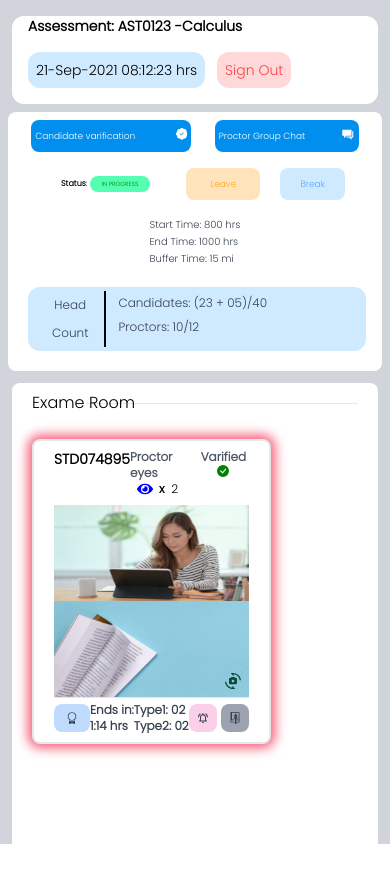
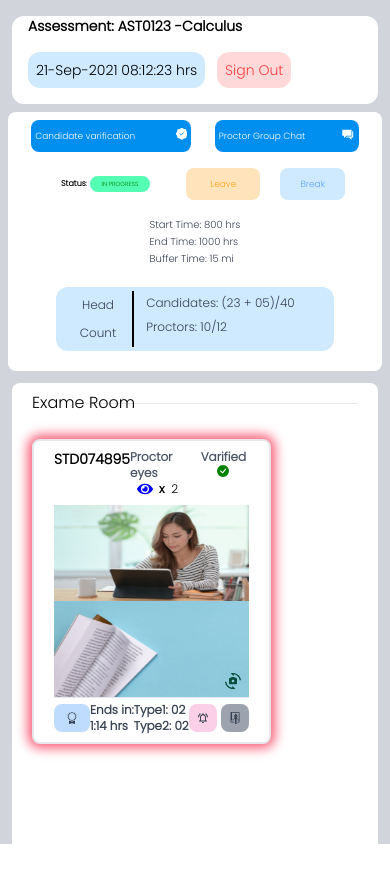
Before and after one commit to shahsawar92/proctorwebsite, a React (Create React App) app: page /home in a window 390 px wide. Shown: the top 882 px of the page. Built offline with nearby package versions, Linux system fonts and the light colour scheme.

Commit message:
created responsive design

```diff
--- a/src/Components/Home/Components/style.css
+++ b/src/Components/Home/Components/style.css
@@ -266,10 +266,13 @@ background-color: #FFE4BB;
             }
             #btn-6 {
                 font-size: 9px !important;
-                width: 40vh;
+                width: 33vh;
             }
             #time span{
                 font-size: 10px !important;
+                padding-left: 100px;
+                padding-right: 100px;
+                background-color: white;
             }
             #candidates div{
                 font-size: 12px !important;
```
